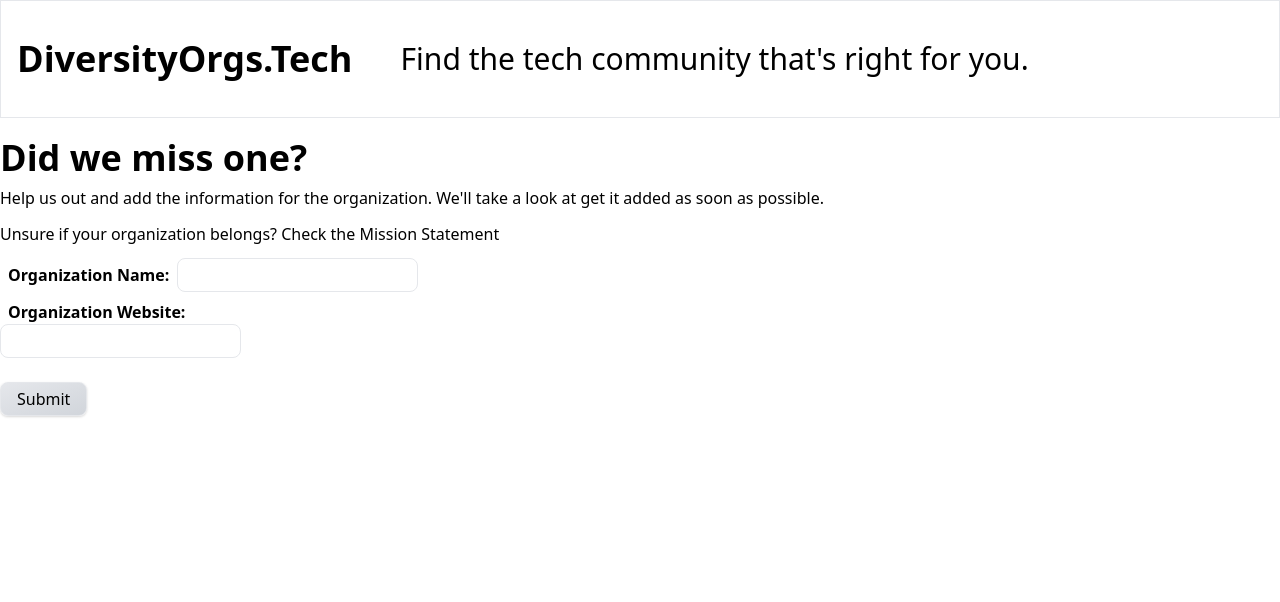
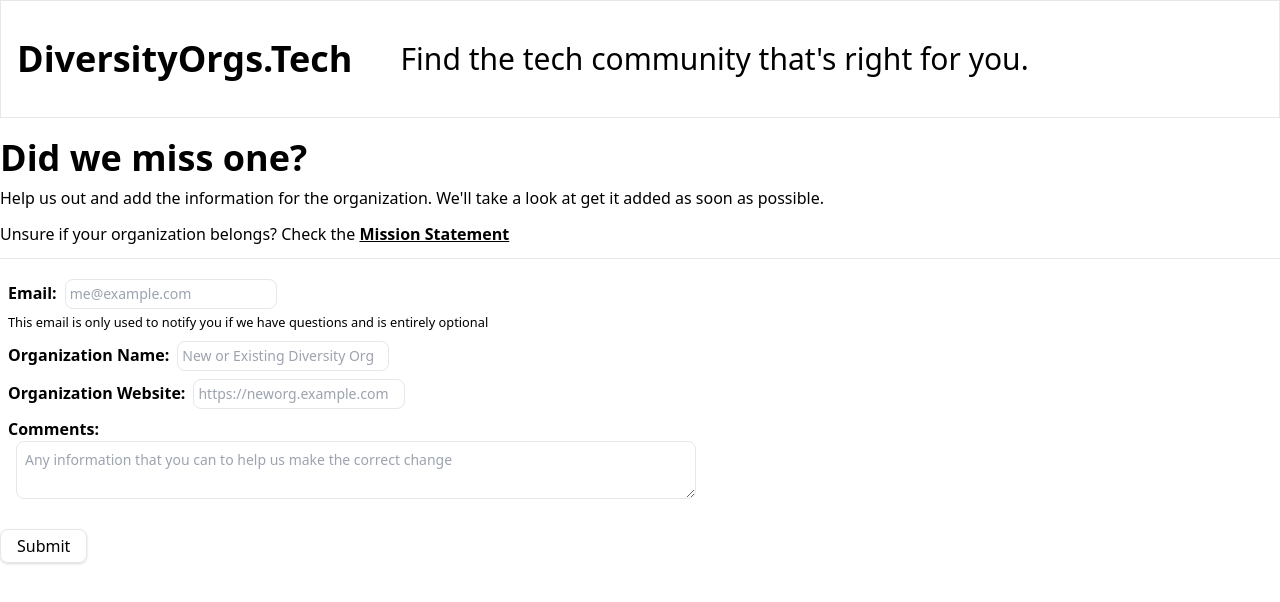
Before and after one commit to kjaymiller/diversity-orgs-tech, a React (Create React App) app in the folder diversity-orgs-tech-react-demo-ui/: page /addorg in a window 1280 px wide. Shown: the top 602 px of the page. Built offline with nearby package versions, Linux system fonts and the light colour scheme; what @elastic/search-ui-app-search-connector would draw is missing.

Commit message:
update form

```diff
--- a/diversity-orgs-tech-react-demo-ui/src/Add.js
+++ b/diversity-orgs-tech-react-demo-ui/src/Add.js
@@ -20,23 +20,39 @@
     <div className="container mx-auto my-3">
         <h1 className="text-4xl font-semibold py-2">Did we miss one?</h1>
         <p> Help us out and add the information for the organization. We'll take a look at get it added as soon as possible.</p>
-        <h2 className="my-3">Unsure if your organization belongs? Check the <Link to="mission-statement">Mission Statement</Link></h2>
+        <h2 className="my-3">Unsure if your organization belongs? Check the <Link className="underline font-bold" to="mission-statement">Mission Statement</Link></h2>
+        <hr />
       <form
         onSubmit={this.submitForm}
         action="https://formspree.io/f/mnqolonp"
         method="POST"
-        className="w-1/3"
+        className="mt-5 lg:w-1/2"
       >
         <div className="my-2">
+        <label className="mx-2 font-bold">Email:</label>
+        <input className="lg:w-1/2 text-sm border p-1 rounded-lg" placeholder="me@example.com" type="email" name="org-name" />
+            <div>
+                <small className="italic mx-3 my-2 p-2">This email is only used to notify you if we have questions and is entirely optional</small>
+            </div>
+        </div>
+        <div className="my-2">
         <label className="mx-2 font-bold">Organization Name:</label>
-        <input className="border p-1 rounded-lg" type="text" name="org-name" />
+        <input className="lg:w-1/2 text-sm border p-1 rounded-lg" type="text" name="org-name" placeholder="New or Existing Diversity Org" />
         </div>
         <div className="my-2">
         <label className="mx-2 font-bold">Organization Website:</label>
-        <input className="border p-1 rounded-lg" type="url" name="url" />
+        <input className="lg:w-1/2 text-sm border p-1 rounded-lg" type="url" name="url" placeholder="https://neworg.example.com" />
+        </div>
+        <div>
+            <div>
+                <label  className="mx-2 font-bold">Comments:</label>
+            </div>
+            <div>
+                <textarea cols="80" className="mx-4 text-sm border p-2 rounded-lg" placeholder="Any information that you can to help us make the correct change" name="url" />
+            </div>
         </div>
         <div className="my-2">
-        {status === "SUCCESS" ? <p>Thanks! We'll review this! </p> : <button className="border px-4 py-1 mt-4 rounded-lg shadow from-gray-200 bg-gradient-to-br to-gray-300">Submit</button>}
+        {status === "SUCCESS" ? <p>Thanks! We'll review this! </p> : <button className="border px-4 py-1 mt-4 rounded-lg shadow hover:from-purple-200 from-pink-200 bg-gradient-to-br to-purple-400 hover:shadow-xl">Submit</button>}
         {status === "ERROR" && <p>Ooops! There was an error.</p>}
         </div>
       </form>
```
